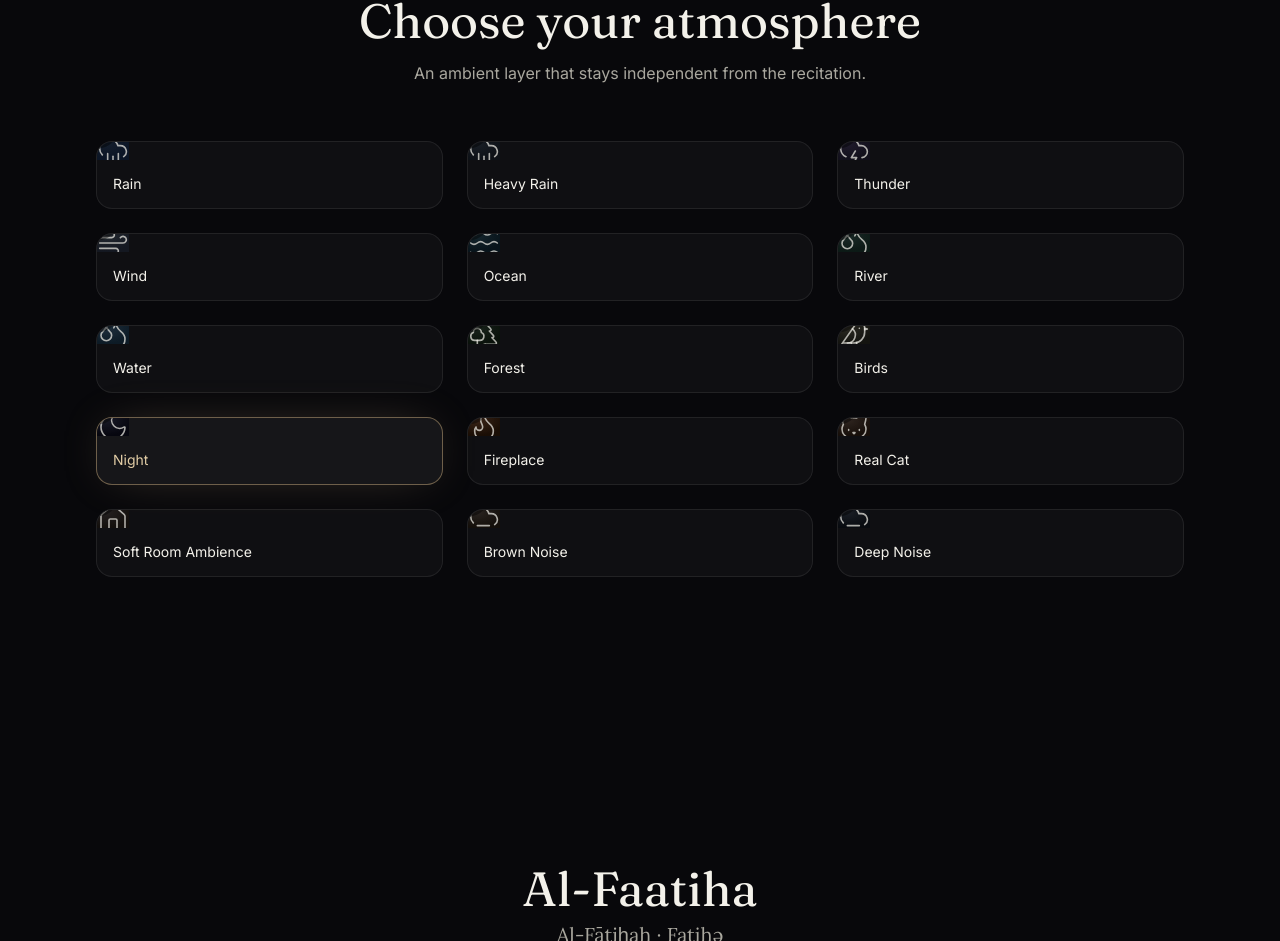
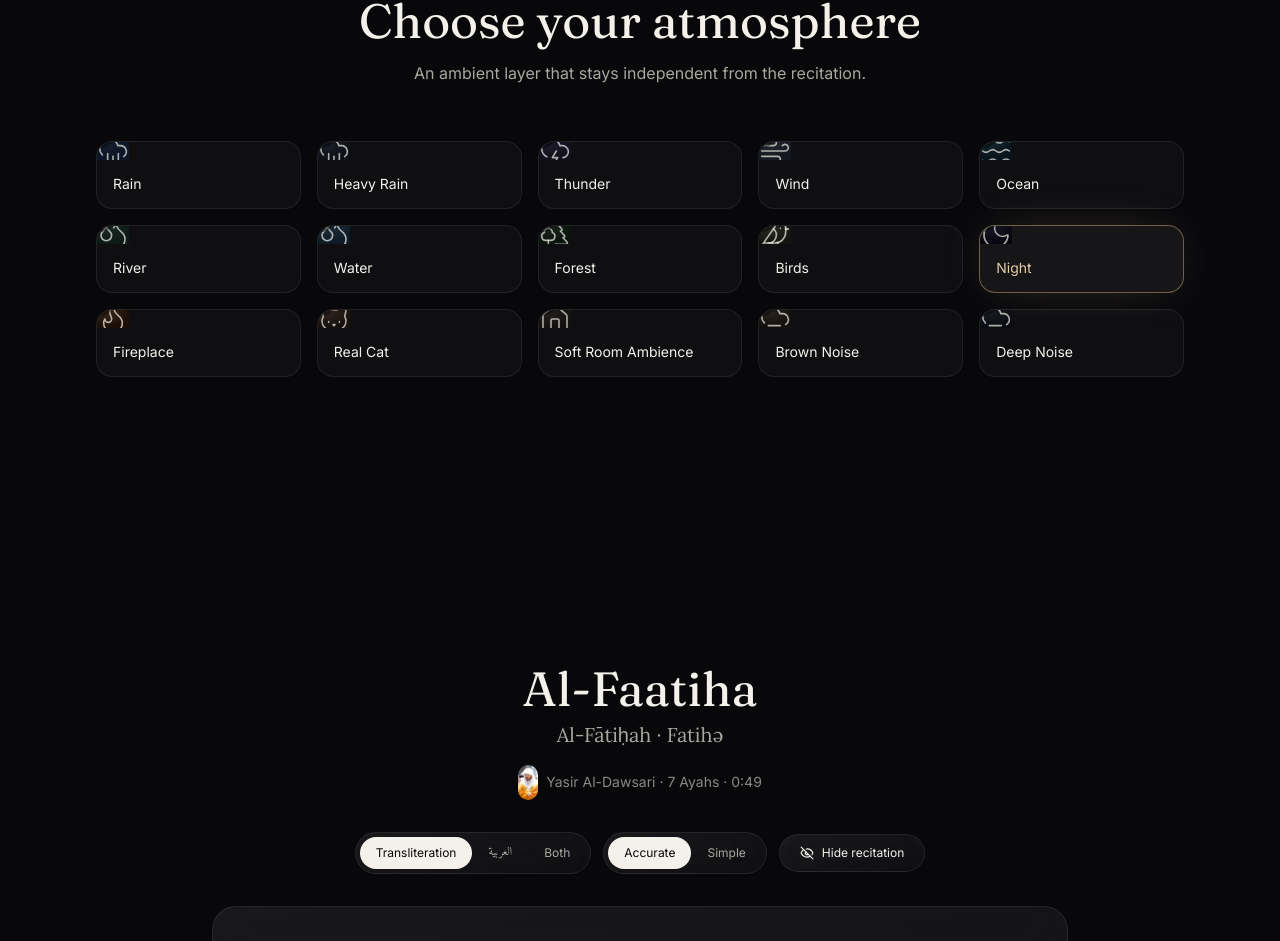
Before and after one commit to nazarlielmaddin/quran, a Next.js app: page / in a window 1280 px wide. Shown: the part 2980-3921 px from the top of the page. Built offline with nearby package versions, Linux system fonts and the light colour scheme.

Commit message:
feat: ambient grid 5 columns — 5 ambiences per row on lg+
- lg:grid-cols-5 for 5 ambiences per row
- gap-4 between cards
- fits 5 sounds per row on large screens

```diff
--- a/components/AmbientSelector.tsx
+++ b/components/AmbientSelector.tsx
@@ -97,7 +97,7 @@
         <p className="mt-4 text-mist-dim">{dict.atmosphere.subtitle}</p>
       </div>
 
-      <div className="grid grid-cols-1 sm:grid-cols-2 lg:grid-cols-3 gap-6">
+      <div className="grid grid-cols-1 sm:grid-cols-2 lg:grid-cols-5 gap-4">
         {ambientSounds.map((s) => (
           <AmbientCard key={s.id} soundId={s.id} />
         ))}
```
